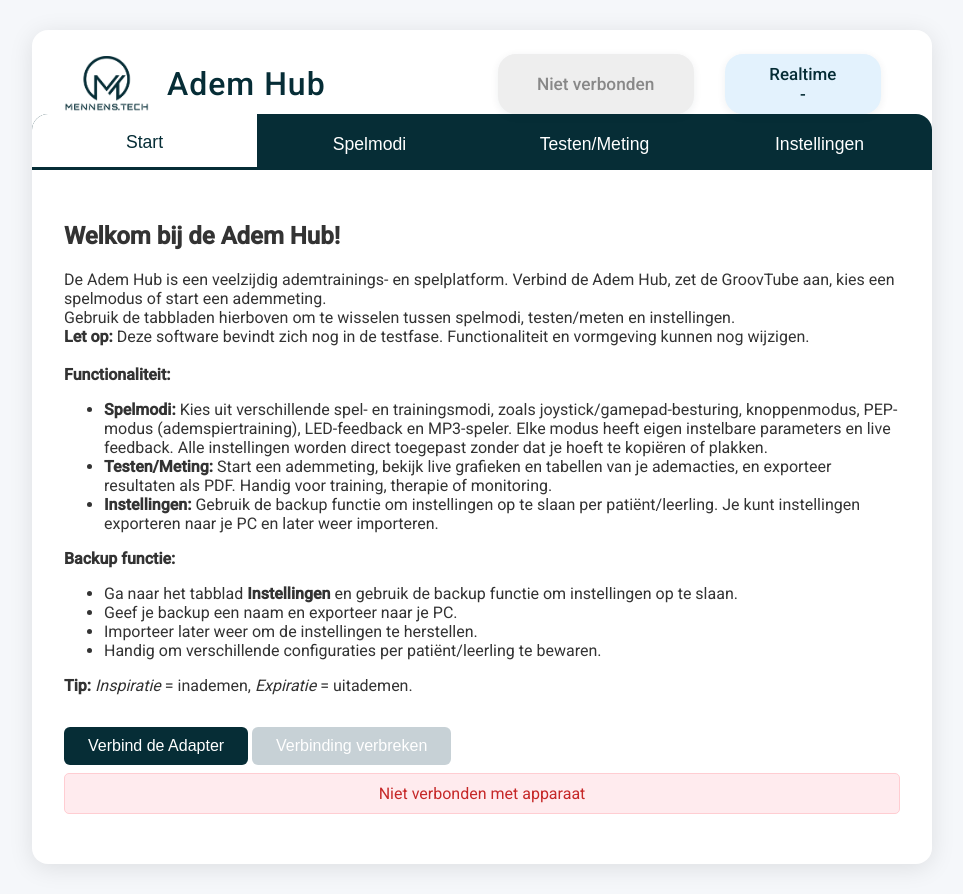
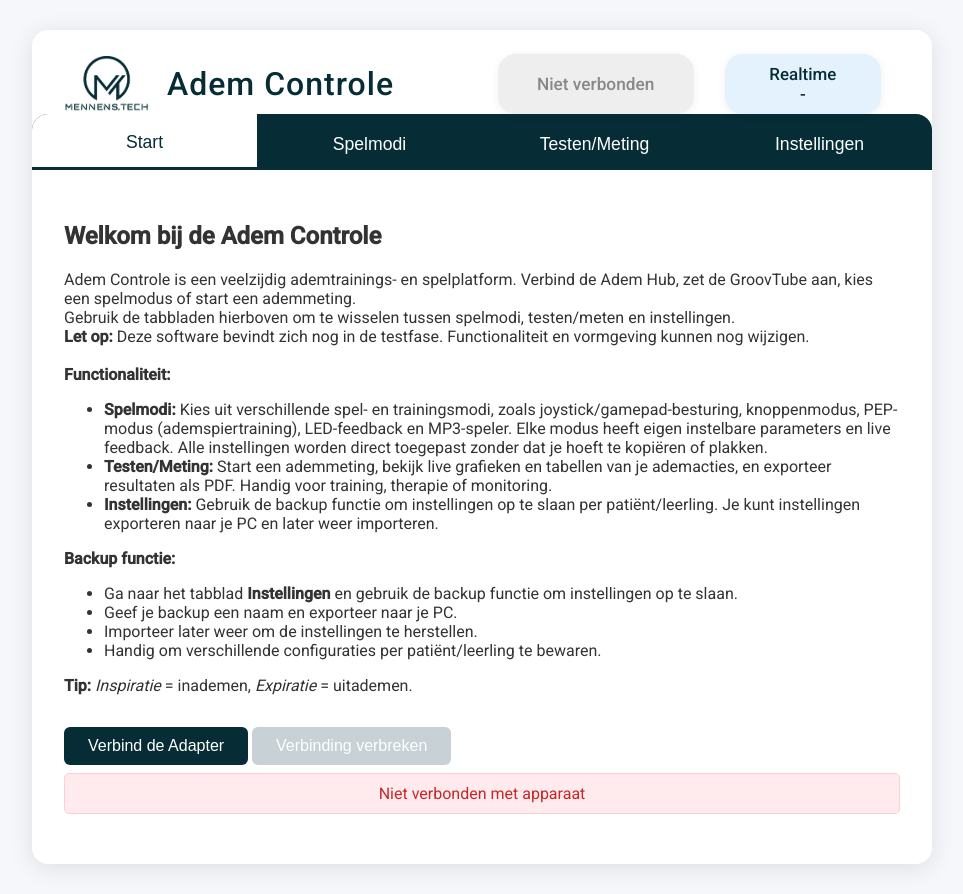
Before and after one commit to MrMennens-tech/SynapseCatalyst, a plain HTML site: page index.html in a window 1280 px wide. Shown: the whole page, without its empty margins (158-1121 px from the left). Drawn offline with nearby package versions, Linux system fonts and the light colour scheme.

Commit message:
Update title and headings from 'GroovTube' to 'Adem Controle'

```diff
--- a/index.html
+++ b/index.html
@@ -3,7 +3,7 @@
 <head>
     <meta charset="UTF-8">
     <meta name="viewport" content="width=device-width, initial-scale=1.0">
-    <title>GroovTube Ontvanger</title>
+    <title>Adem Controle</title>
     <link href="https://fonts.googleapis.com/css?family=Roboto:400,500&display=swap" rel="stylesheet">
     <link rel="stylesheet" href="style.css">
     <script src="https://cdn.jsdelivr.net/npm/chart.js"></script>
@@ -12,7 +12,7 @@
 <div class="main-container">
     <div class="header" style="display:flex;align-items:center;">
         <img src="logo.png" alt="Mennens.Tech logo">
-        <h1 style="flex:1;">Adem Hub</h1>
+        <h1 style="flex:1;">Adem Controle</h1>
         <div style="display:flex;align-items:center;gap:12px;margin-left:auto;">
             <div id="headerStatusLive" class="header-status-block" style="background:#eee;color:#888;padding:8px 18px;border-radius:18px;font-weight:500;min-width:160px;text-align:center;display:inline-block;">
                 <span id="headerStatusText">Niet verbonden</span>
@@ -30,9 +30,9 @@
     </div>
     <div class="tab-content active" id="tab-start">
         <div class="intro">
-            <h2>Welkom bij de Adem Hub!</h2>
+            <h2>Welkom bij de Adem Controle</h2>
             <p>
-                De  Adem Hub is een veelzijdig ademtrainings- en spelplatform. Verbind de Adem Hub, zet de GroovTube aan, kies een spelmodus of start een ademmeting.<br>
+                Adem Controle is een veelzijdig ademtrainings- en spelplatform. Verbind de Adem Hub, zet de GroovTube aan, kies een spelmodus of start een ademmeting.<br>
                 Gebruik de tabbladen hierboven om te wisselen tussen spelmodi, testen/meten en instellingen.<br>
                 <b>Let op:</b> Deze software bevindt zich nog in de testfase. Functionaliteit en vormgeving kunnen nog wijzigen.<br><br>
                 <b>Functionaliteit:</b><br>
```
